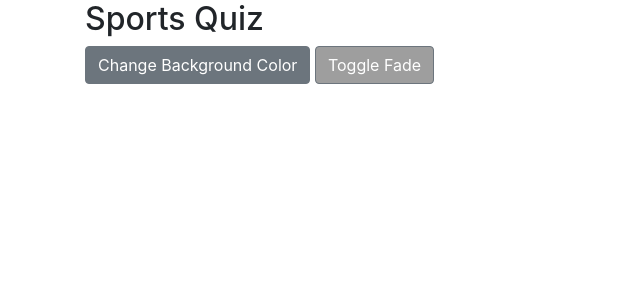
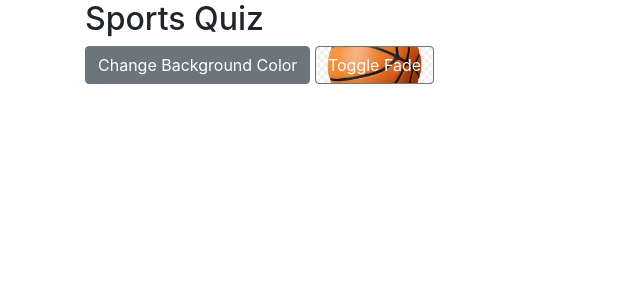
Before and after one commit to SCross-II/Project4_Spring2024_CSCI499_scross_cwilliams, a PHP site: page /main.php in a window 1280 px wide. Shown: the top 300 px of the page, without its empty margins (0-640 px from the left). Run offline with PHP 8.4, Linux system fonts and the light colour scheme; data comes from the database, SQL or seed files in the repository; grey boxes are pictures that could not be loaded.

Commit message:
Add files via upload

```diff
--- a/main.php
+++ b/main.php
@@ -12,7 +12,7 @@
 
         /* Style for the button with a basketball image */
         #toggle-fade-btn {
-            background-image: url('path/to/basketball_image.png'); /* Path to the basketball image */
+            background-image: url('basketball_image.png'); /* Path to the basketball image */
             background-size: cover; /* Ensure the image covers the button */
             background-repeat: no-repeat; /* Prevent image from repeating */
             background-position: center; /* Center the image on the button */
```
